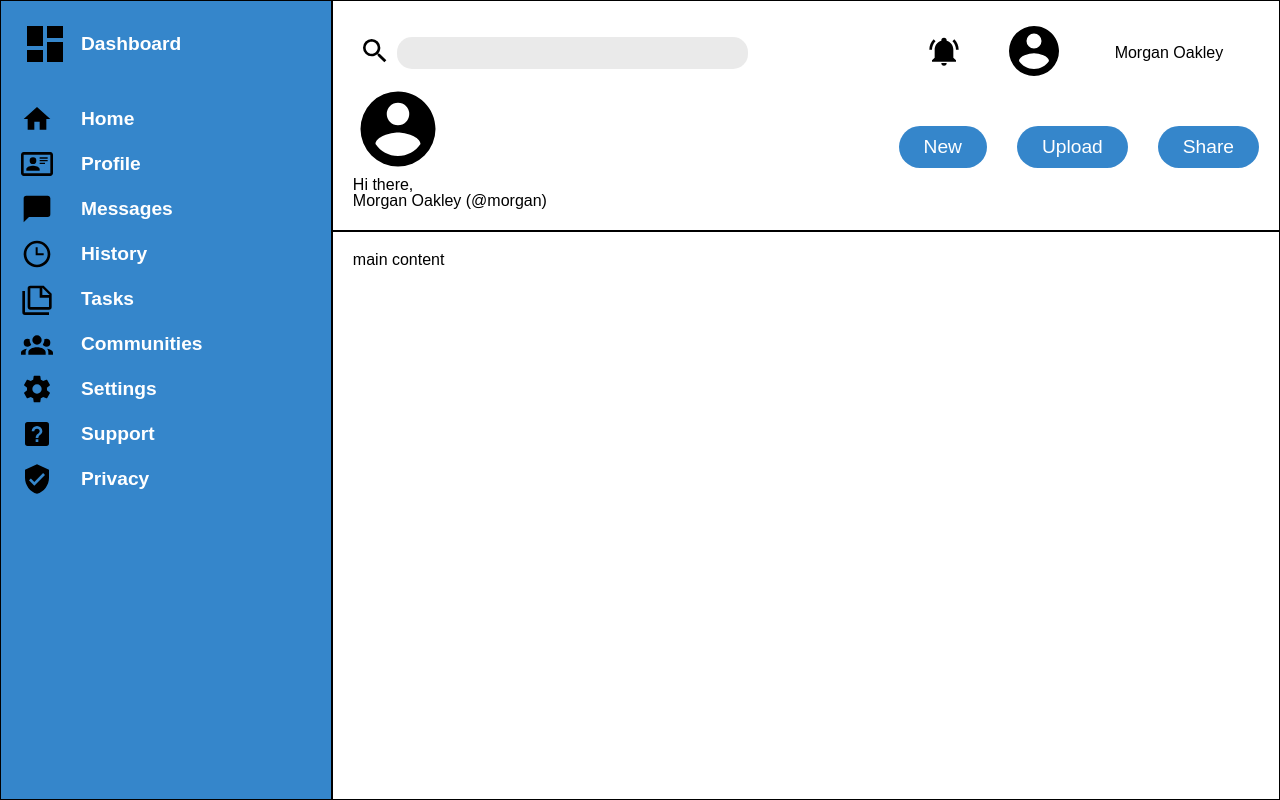
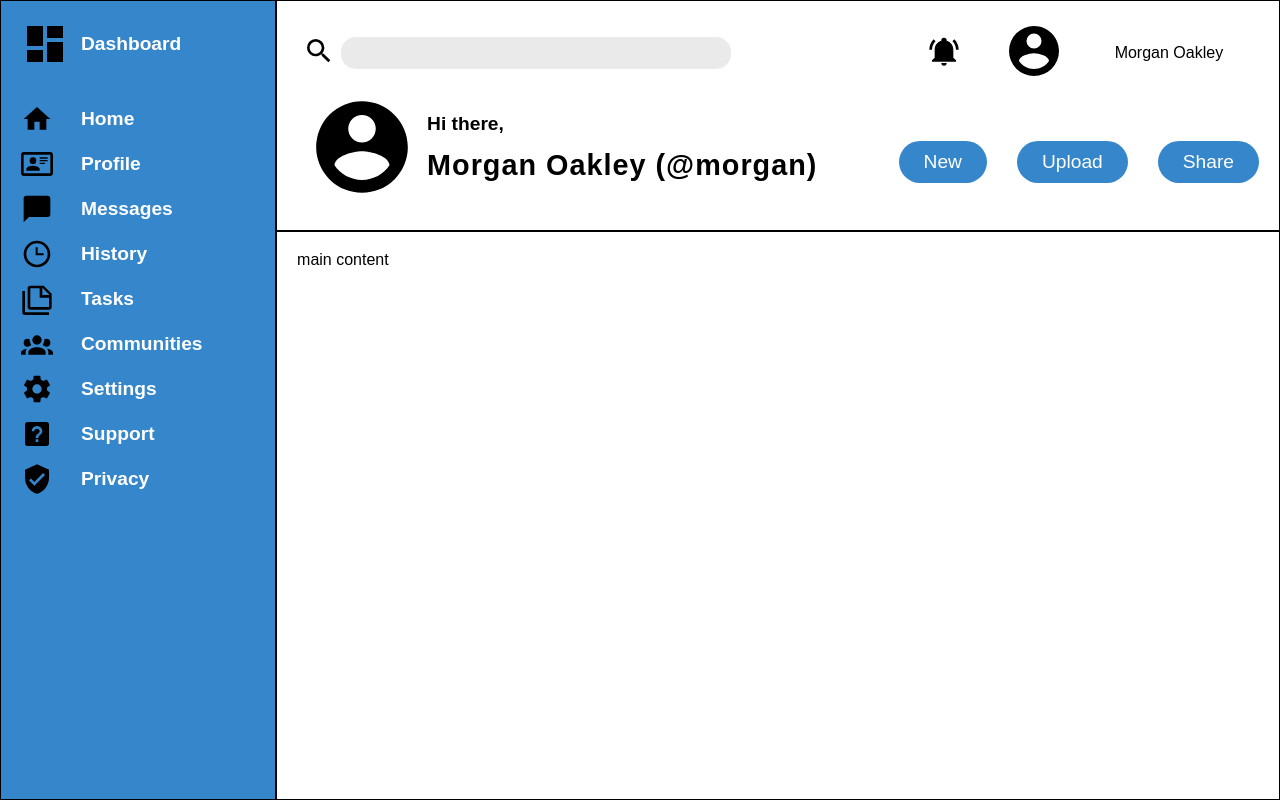
Before and after one commit to ElijahShin/odin-dashboard, a plain HTML site: page index.html in a window 1280 px wide. Drawn offline with Linux system fonts and the light colour scheme.

Commit message:
Add header greeting style

```diff
--- a/css/styles.css
+++ b/css/styles.css
@@ -69,6 +69,16 @@ h2 {
   font-weight: 600;
 }
 
+h5 {
+  font-size: 1.2rem;
+  font-weight: bold;
+}
+
+h5 span {
+  font-size: 1.8rem;
+  letter-spacing: 1px;
+}
+
 /* General IMG style */
 
 img {
@@ -80,7 +90,7 @@ img {
 .container {
   display: grid;
   height: 100vh;
-  grid-template-columns: 1.4fr 4fr;
+  grid-template-columns: 1.1fr 4fr;
   grid-template-rows: 1fr 5fr;
 }
 
@@ -134,7 +144,7 @@ aside li {
 }
 
 .profile-icon-lg {
-  width: 90px;
+  width: 110px;
 }
 
 /* Header Styles */
@@ -182,6 +192,7 @@ input[type="text"] {
   grid-template-columns: repeat(3, 1fr);
   column-gap: 30px;
   align-items: center;
+  padding-top: 30px;
 }
 
 .btns-container button {
@@ -202,3 +213,24 @@ input[type="text"] {
   width: 30px;
   border: none;
 }
+
+/* Hi there header styles */
+.greet-container {
+  display: grid;
+  grid-template-columns: 130px 3fr;
+  grid-template-rows: 1fr;
+  align-items: center;
+}
+
+.profile-icon-lg {
+  justify-self: center;
+}
+
+.hello-text {
+  display: grid;
+  row-gap: 18px;
+}
+
+h5 > span {
+
+}
--- a/index.html
+++ b/index.html
@@ -25,8 +25,7 @@
         </div>
           <div class="greet-container">
             <img src="./icons/account-circle.svg" alt="Encircle Person" class="profile-icon-lg">
-          <h5>Hi there,</h5>
-          <h1>Morgan Oakley (@morgan)</h1>
+            <h5 class="hello-text">Hi there, <span>Morgan Oakley (@morgan)</span></h5>
           </div>
           <div class="btns-container">
             <button>New</button>
```
Lines whose indentation alone changed are shown as unchanged.
